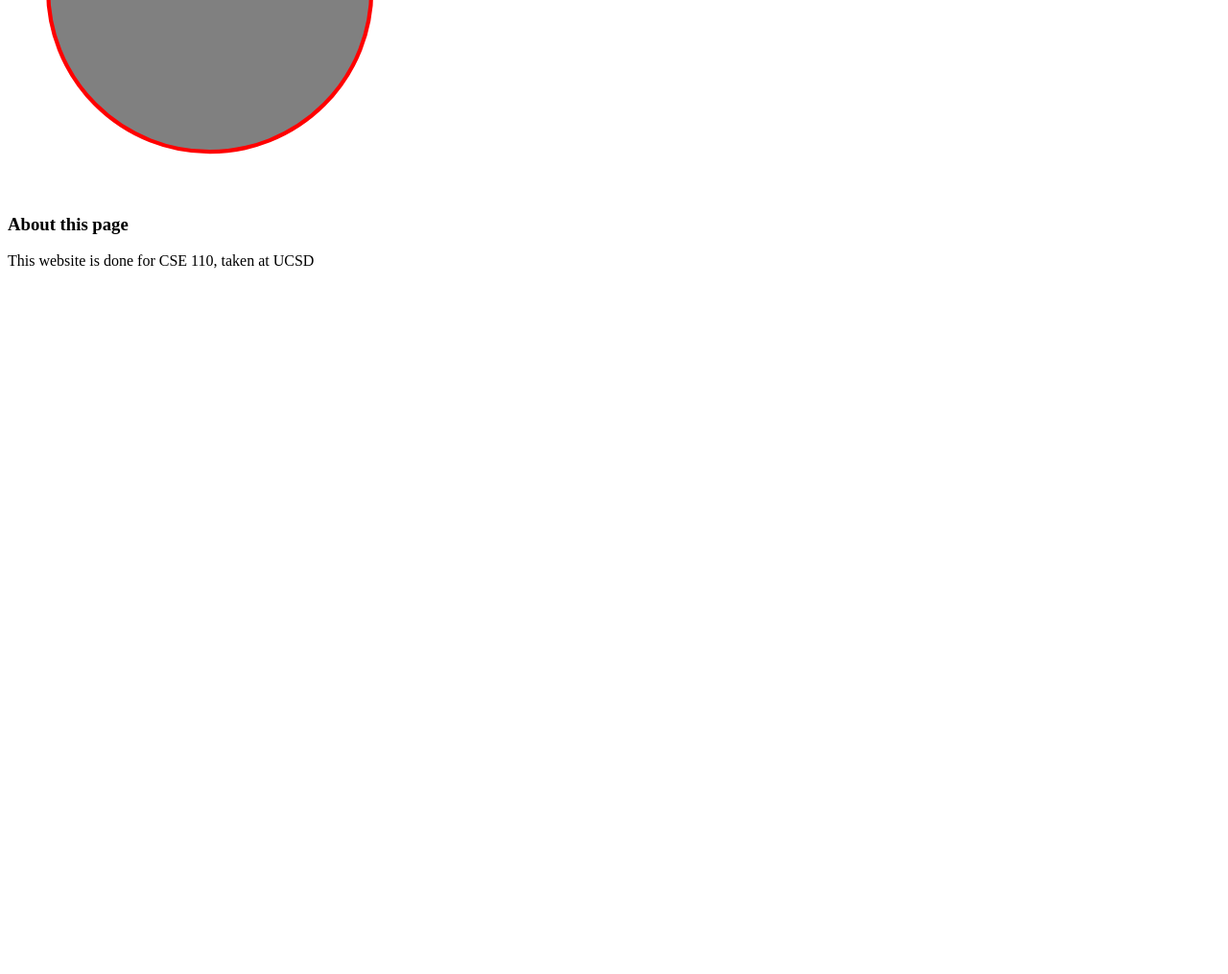
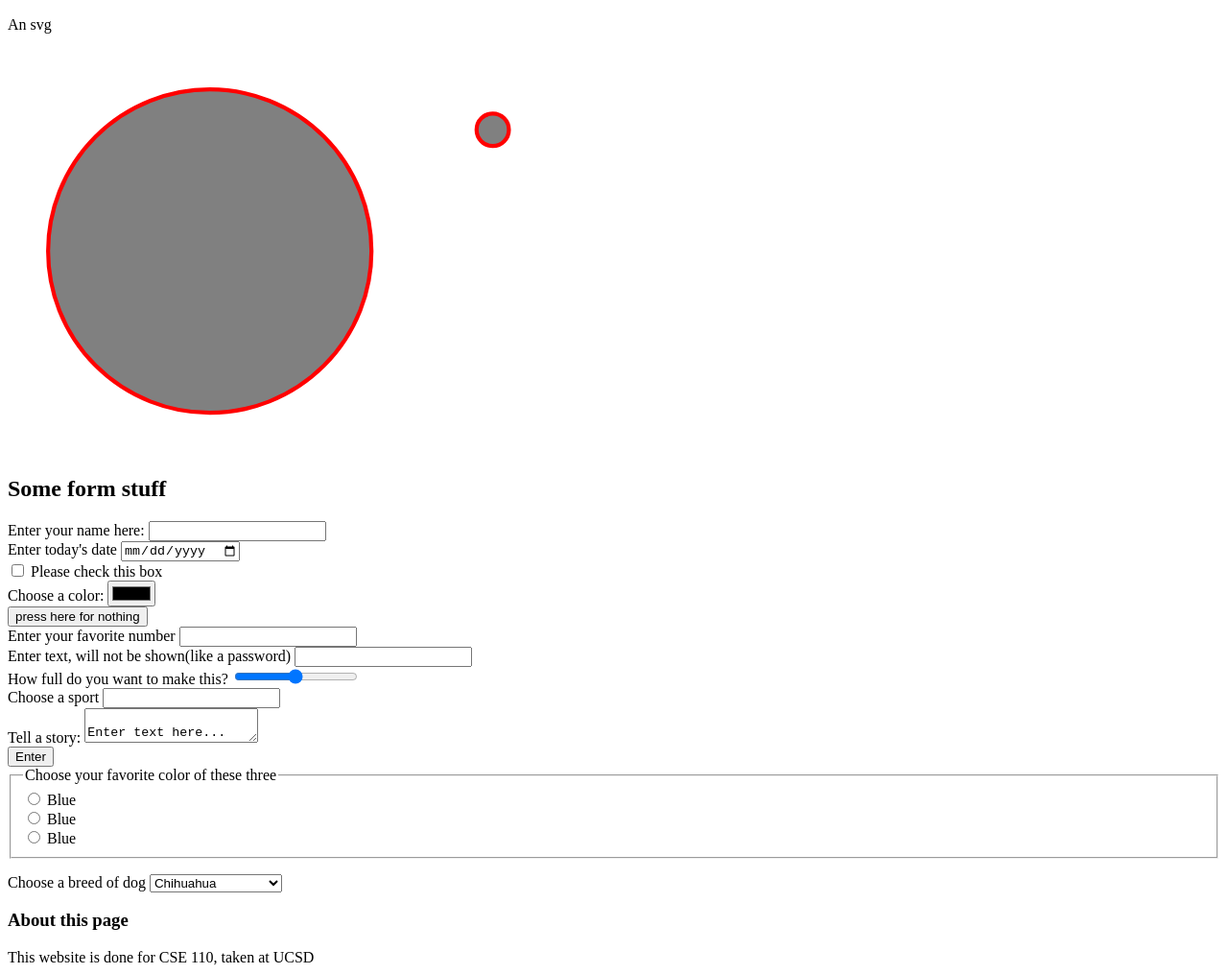
Before and after one commit to ibro912/wi21-cse110-lab3, a plain HTML site: page index.html in a window 1280 px wide. Shown: the part 2472-3487 px from the top of the page at 96% size. Before the commit the page ends 2761 px from the top, so only its background shows below. Drawn offline with Linux system fonts and the light colour scheme.

Commit message:
form stuff

```diff
--- a/index.html
+++ b/index.html
@@ -78,28 +78,124 @@
             <iframe src="https://www.google.com/maps/embed?pb=!1m14!1m12!1m3!1d13274.070877606999!2d-117.77250849999999!3d33.721426349999994!2m3!1f0!2f0!3f0!3m2!1i1024!2i768!4f13.1!5e0!3m2!1sen!2sus!4v1610759419873!5m2!1sen!2sus" width="600" height="450" frameborder="0" style="border:0;" allowfullscreen="" aria-hidden="false" tabindex="0">
             </iframe>
 
-            Here is an audio example
+            <p>Here is an audio example</p>
             <figure>
                 <figcaption>Listen to this audio file</figcaption>
                 <audio controls src="https://soundbible.com//mp3/Dog%20Woof-SoundBible.com-457935112.mp3"></audio>
             </figure>
 
-            Here is a video example
+            <p>Here is a video example</p>
             <video controls width="200">
                 <source src = "https://dafftube.org/video-links/#fvp_Sample_1280x720_mp4" type="video/mp4">
             </video>
 
-            Here is a canvas
+            <p>Here is a canvas</p>
             <canvas width="300" height="300" style="border:1px solid #000000;">
                 Blank canvas
             </canvas>
 
-            An svg
+            <p>An svg</p>
             <svg viewBox = "0 0 300 100" stroke="red" fill="grey">
                 <circle cx ="50" cy="50" r="40" />
                 <circle cx ="120" cy="20" r="4" />
 
             </svg>
+
+            <br>
+
+            <h1>Some form stuff</h1>
+            <form action="" method="get" class="form-example">
+                <div class="form-example">
+                    <label for="name">Enter your name here:</label>
+                    <input type="text" name="name" id="name" required>
+                </div>
+                <div class="form-example">
+                    <label for="date">Enter today's date</label>
+                    <input type="date" name="today's date" id="today">
+                </div>
+                <div>
+                    <input type="checkbox" id="I understand" name="I understand">
+                    <label for="checkbox">Please check this box</label  >
+                </div>
+                <div>
+                    <label for="anyColor">Choose a color:</label>
+                    <input type="color" id="anyColor" name="anyColor">
+                </div>
+                <div>
+                    <input class="RandomButton" type="button" value="press here for nothing">
+                </div>
+                <div>
+                    <label for="favNumber">Enter your favorite number</label>
+                    <input type="number" id="favNumber" name="favorite number">
+                </div>
+                <div>
+                    <label for="password">Enter text, will not be shown(like a password)</label>
+                    <input type="password" id="password" name="password">
+                </div>
+                <div>
+                    <label for="feeling">How full do you want to make this?</label>
+                    <input type="range" id="feeling" name="feeling" min="0" max="10">
+                </div>
+                <div>
+                    <label for="sport">Choose a sport</label>
+                    <input list="sport" id="sport" name="sport">
+
+                    <datalist id="sport">
+                        <option value="Basketball">
+                        <option value="Baseball">
+                        <option value="Soccer">
+                        <option value="FootBall">
+                        <option value="Tennis">
+                        <option value="Golf">
+                    </datalist>
+                </div>
+                <div>
+                    <label for="story">Tell a story:</label>
+                    <textarea id="story" name="story">
+                        Enter text here...
+                    </textarea>
+                </div>
+
+
+                <div class="form-example">
+                    <input type="submit" value="Enter">
+                </div>
+
+                <fieldset>
+                    <legend>Choose your favorite color of these three</legend>
+
+                    <input type="radio" id="blue" name="color">
+                    <label for="blue">Blue</label><br>
+
+                    <input type="radio" id="red" name="color">
+                    <label for="blue">Blue</label><br>
+
+
+                    <input type="radio" id="Yellow" name="color">
+                    <label for="blue">Blue</label><br>
+
+                </fieldset>
+            </form>
+
+
+            <p></p>
+            <label for="dog-breed">Choose a breed of dog</label>
+            <select id="dog-breed">
+                <optgroup label="small dogs">
+                    <option>Chihuahua</option>
+                    <option>Shih Tzu</option>
+                    <option>Toy Poodle</option>
+                </optgroup>
+                <optgroup label="Big Dogs">
+                    <option>Golden Retriever</option>
+                    <option>Samoyed</option>
+                    <option>Husky</option>
+                </optgroup>
+            </select>
+
+
+
+
         </section>
 
         <h3>About this page</h3>
```
